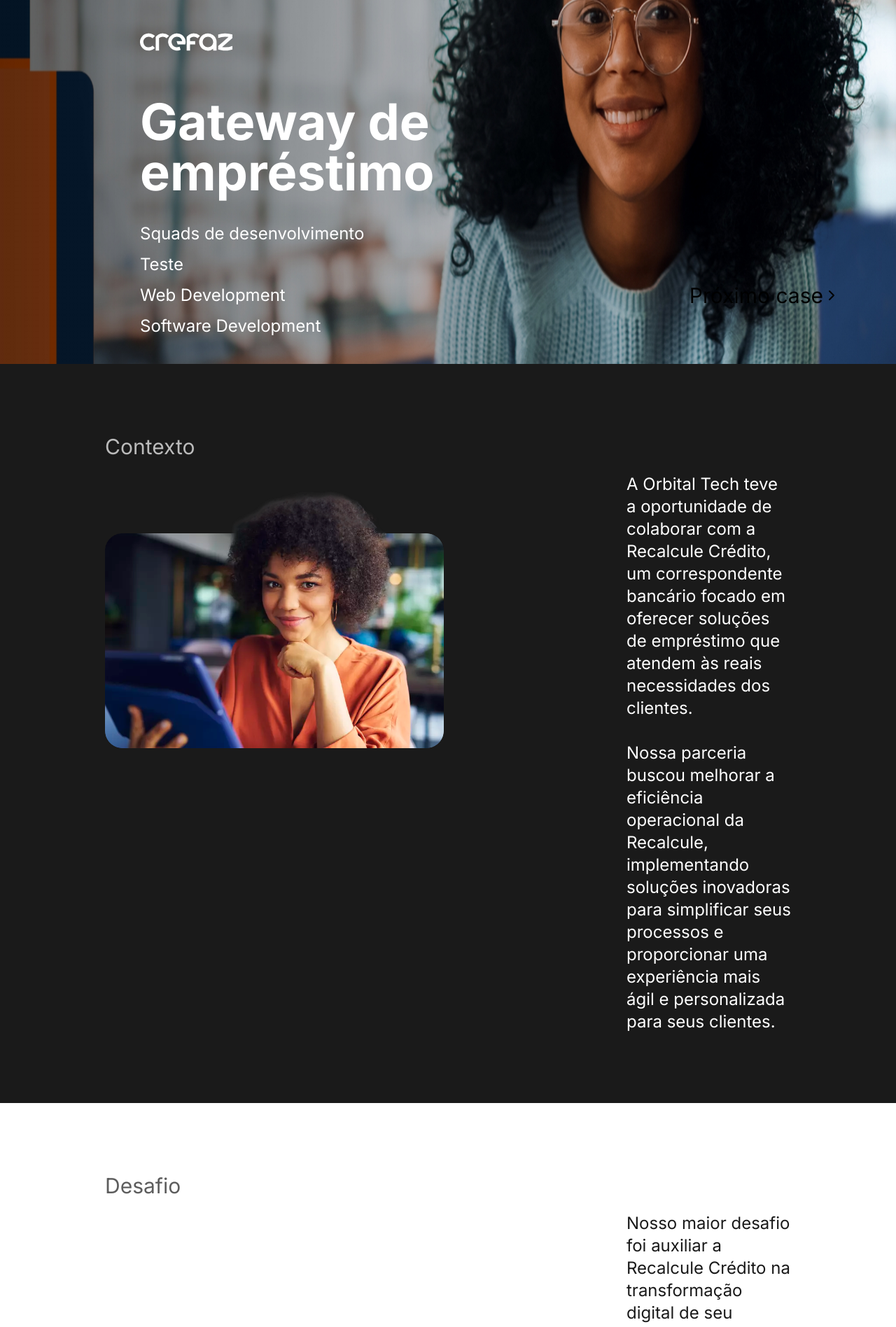
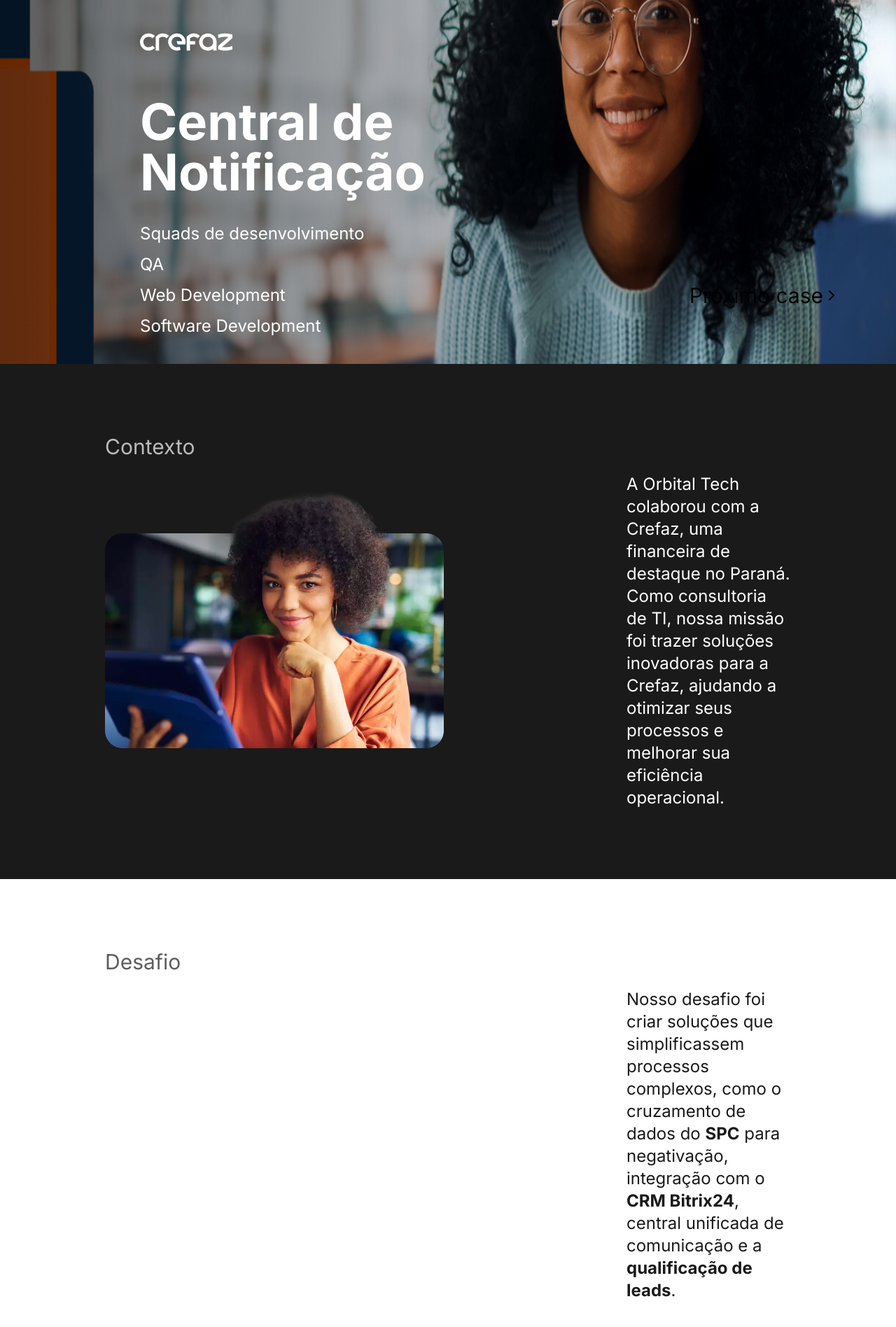
Before and after one commit to marcusdavanco/orbital-cases, a Next.js app: page /cases/crefaz in a window 1280 px wide. Shown: the part 360-2256 px from the top of the page at 70% size. Built offline with nearby package versions, Linux system fonts and the light colour scheme; what tailwindcss-animated would draw is missing.

Commit message:
chore: crefaz text adjustment

```diff
--- a/src/app/cases/crefaz/page.tsx
+++ b/src/app/cases/crefaz/page.tsx
@@ -7,9 +7,9 @@
     <main className="flex min-h-screen flex-col items-center justify-between">
       <Hero
         logoUrl="/logo-crefaz.svg"
-        content={["Squads de desenvolvimento", "Teste", "Web Development"," Software Development"]}
+        content={["Squads de desenvolvimento", "QA", "Web Development"," Software Development"]}
         imageUrl="/header-bg-2.jpg"
-        title="Gateway de empréstimo"
+        title="Central de Notificação"
         index={1}
       />
       <Section
@@ -24,20 +24,20 @@
           }
         }
         title="Contexto"
-        content={['A Orbital Tech teve a oportunidade de colaborar com a Recalcule Crédito, um correspondente bancário focado em oferecer soluções de empréstimo que atendem às reais necessidades dos clientes.', 'Nossa parceria buscou melhorar a eficiência operacional da Recalcule, implementando soluções inovadoras para simplificar seus processos e proporcionar uma experiência mais ágil e personalizada para seus clientes.']}
+        content={['A Orbital Tech colaborou com a Crefaz, uma financeira de destaque no Paraná. Como consultoria de TI, nossa missão foi trazer soluções inovadoras para a Crefaz, ajudando a otimizar seus processos e melhorar sua eficiência operacional.']}
       />
       <Section
         title="Desafio"
-        content={['Nosso maior desafio foi auxiliar a Recalcule Crédito na transformação digital de seu negócio. Anteriormente, a maioria dos processos era realizada manualmente, o que limitava a eficiência e o alcance da empresa.', 'Além disso, desenvolver um Gateway de Empréstimo, uma aplicação de qualificação de leads e manter o website do cliente foram desafios técnicos significativos que enfrentamos.']}
+        content={['Nosso desafio foi criar soluções que simplificassem processos complexos, como o cruzamento de dados do SPC para negativação, integração com o CRM Bitrix24, central unificada de comunicação e a qualificação de leads.']}
       />
       <Section
         dark
         title="Tecnologia"
-        content={['Java: Para o desenvolvimento do backend robusto e escalável.', 'Spring Boot: Framework utilizado para facilitar o desenvolvimento do backend. Ele oferece uma estrutura poderosa e fácil de usar para o desenvolvimento de aplicações Java, permitindo uma implementação rápida e eficiente dos serviços necessários pela Recalcule Crédito, como a integração com o CRM Bitrix24 e as instituições financeiras.', 'React: React é ideal para o desenvolvimento de interfaces de usuário interativas e responsivas, permitindo que os clientes da Recalcule Crédito tenham uma experiência de usuário moderna e intuitiva ao acessar o site e utilizar as ferramentas de simulação de empréstimos.', 'Wordpress: Utilizado para o website institucional da Recalcule Crédito. AWS (Amazon Web Services): Infraestrutura de hospedagem e implantação na nuvem.']}
+        content={['Para alcançar os objetivos propostos no projeto em parceria com a Crefaz, a Orbital Tech empregou uma variedade de tecnologias modernas e eficientes. As ferramentas fundamentais utilizadas foram:', 'PHP e Laravel 10: Framework PHP poderoso e escalável, utilizado em todas as partes da integração com o CRM Bitrix24, automação de cruzamento de dados do SPC e implementação do Serviço de Lead Qualificado. Essas tecnologias foram escolhidas estrategicamente para garantir eficiência, segurança e integração em todo o processo.', 'ASP.NET 7: Framework para o desenvolvimento da Central de Notificações. MongoDB: Banco de dados NoSQL altamente escalável e de alta performance. Kafka: Plataforma distribuída de streaming de eventos, crucial para a eficiência da Central De Notificações.', 'Azure: Serviços de computação em nuvem da Microsoft, fornecendo escalabilidade e confiabilidade para o CENO.']}
       />
       <Section
         title="Soluções"
-        content={['Integração com CRM Bitrix24: Implementamos uma integração completa com o CRM Bitrix24, permitindo à Recalcule Crédito centralizar e gerenciar todas as informações de clientes e leads em uma plataforma única. Isso melhorou significativamente a eficiência e a organização das operações da empresa.', 'Integração com Instituições Financeiras: Desenvolvemos integrações com diversas instituições financeiras, permitindo que a Recalcule Crédito consulte vários parceiros de empréstimos. Isso transformou a Recalcule Crédito em um Broker de empréstimo, oferecendo uma ampla gama de opções para seus clientes.', 'Gateway de Empréstimo: Construímos um Gateway de Empréstimo que permite aos clientes da Recalcule Crédito acessarem uma variedade de opções de empréstimo. Ao preencher o formulário no site, nossa API realiza a qualificação do lead, incluindo-o automaticamente no CRM Bitrix24 se tiver perfil para aderir ao empréstimo.', 'Aplicação de Lead Qualificado: Implementamos a solução Lead Qualificado, que automatiza a qualificação de leads. Quando um cliente preenche o formulário no site, nossa API realiza as verificações necessárias para qualificar o lead. Isso permitiu que a Recalcule Crédito trabalhasse apenas com leads qualificados, aumentando a eficiência e a taxa de conversão.', 'Manutenção do Website: Realizamos a manutenção contínua do website da Recalcule Crédito, garantindo que ele esteja sempre atualizado e seguindo as melhores práticas de mercado.']}
+        content={['Automação de Cruzamento de Dados: Desenvolvemos uma automação para o cruzamento de dados do SPC, eliminando o processo manual e reduzindo drasticamente multas que podiam chegar a 100 mil reais mensais.', 'Módulo CENO de Notificações: Criamos o CENO, uma plataforma centralizada para envio de mensagens (email, SMS, WhatsApp), unificando as comunicações de vários departamentos e permitindo um melhor controle de custos.', 'Serviço de Lead Qualificado: Implementamos o Lead Qualificado, uma aplicação que qualifica leads automaticamente. Quando um cliente preenche o formulário no site, nossa API realiza as regras necessárias para a qualificação desse lead. Se o lead possuir perfil para aderir ao empréstimo na conta de energia, ele é incluído no board do CRM Bitrix24. Isso permitiu que os vendedores trabalhassem apenas com leads qualificados, economizando tempo e aumentando a eficiência nas vendas.', 'Integração com o CRM Bitrix24: Realizamos a integração de sistemas da Crefaz com o CRM Bitrix24, proporcionando uma experiência mais integrada e eficiente para a equipe de vendas. Agora, todas as informações estão centralizadas em uma única plataforma, facilitando o gerenciamento de clientes e potencializando o processo de vendas.']}
       />
       <section className="h-[680px] w-full relative">
       <Image
@@ -52,7 +52,7 @@
       <Section
       dark
         title="Impacto"
-        content={['Transformação Digital: A transformação digital implementada permitiu que a Recalcule Crédito automatizasse processos anteriormente manuais, aumentando a eficiência e reduzindo erros.', 'Aumento de Simulações: Com nossa solução, a Recalcule Crédito viu um aumento significativo nas simulações de empréstimos diárias, passando de 30 para 300 simulações por dia. Isso demonstra o aumento da interação dos clientes e a eficácia da plataforma de empréstimos.', 'Eficiência Operacional: A centralização das informações no CRM Bitrix24, juntamente com a automação da qualificação de leads, permitiu que a Recalcule Crédito otimizasse suas operações, concentrando-se em leads de maior qualidade e aumentando suas chances de conversão.']}
+        content={['Economia Financeira: A automação e qualificação de leads reduziram multas e horas de trabalho manual, gerando economia significativa.', 'Eficiência Operacional: O CENO e a integração com o CRM Bitrix24 simplificaram as comunicações internas e externas da empresa, melhorando a eficiência e o controle de custos.', 'Vendas mais Estratégicas: Com o Lead Qualificado, os vendedores passaram a trabalhar apenas com leads qualificados, direcionando seus esforços de forma mais estratégica e aumentando as taxas de conversão.', 'Essas soluções não apenas fortaleceram nossa parceria com a Crefaz, mas também demonstraram nosso compromisso em trazer inovação e eficiência para nossos clientes. Estamos ansiosos para continuar colaborando e buscando novas oportunidades de melhorar ainda mais os processos da Crefaz por meio da tecnologia.']}
       />
     </main>
   );
--- a/src/components/section.tsx
+++ b/src/components/section.tsx
@@ -21,6 +21,16 @@
   content,
   customHeight,
 }: SectionProps) {
+
+  function formatText(paragraph: string, wordsToBold: string[]): JSX.Element {
+    const regex = new RegExp(`\\b(${wordsToBold.join("|")})\\b`, "gi");
+    const parts = paragraph.split(regex);
+    const formattedParts = parts.map((part) =>
+      wordsToBold.includes(part) ? <b key={part}>{part}</b> : part
+    );
+    return <span>{formattedParts}</span>;
+  }
+
   return (
     <section
       className={`px-[150px] py-[100px] ${
@@ -56,15 +66,15 @@
                   dark ? "text-white" : "text-[#1A1A1A]"
                 } text-2xl max-w-[960px] `}
               >
-                {paragraph.includes(":") ? (
+                {paragraph.includes(":") && !paragraph.endsWith(":") ? (
                   <>
                     <span className="font-bold">
-                      {`${paragraph.split(':')[0]}:`}
+                      {`${paragraph.split(":")[0]}:`}
                     </span>
                     <span>{`${paragraph.split(':')[1]}`}</span>
                   </>
                 ) : (
-                  paragraph
+                  formatText(paragraph, ['SPC', 'CRM Bitrix24', 'qualificação de leads'])
                 )}
               </p>
             );
```
